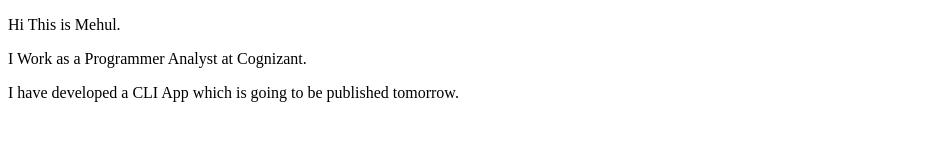
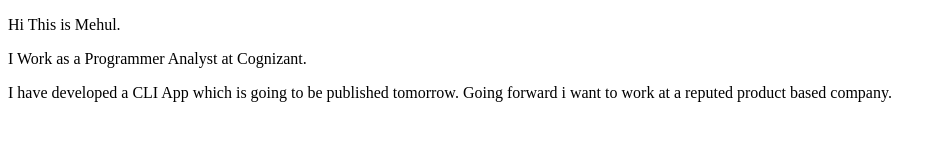
Before and after one commit to mjmehulchouradia/mehulchouradia_portfolio, a plain HTML site: page index.html in a window 1280 px wide. Shown: the whole page, without its empty margins (0-946 px from the left). Drawn offline with Linux system fonts and the light colour scheme.

Commit message:
updated my current deatils

```diff
--- a/index.html
+++ b/index.html
@@ -12,5 +12,7 @@
 
     I have developed a CLI App which is going to be published tomorrow.
 
+    Going forward i want to work at a reputed product based company.
+
 </body>
 </html>
```
